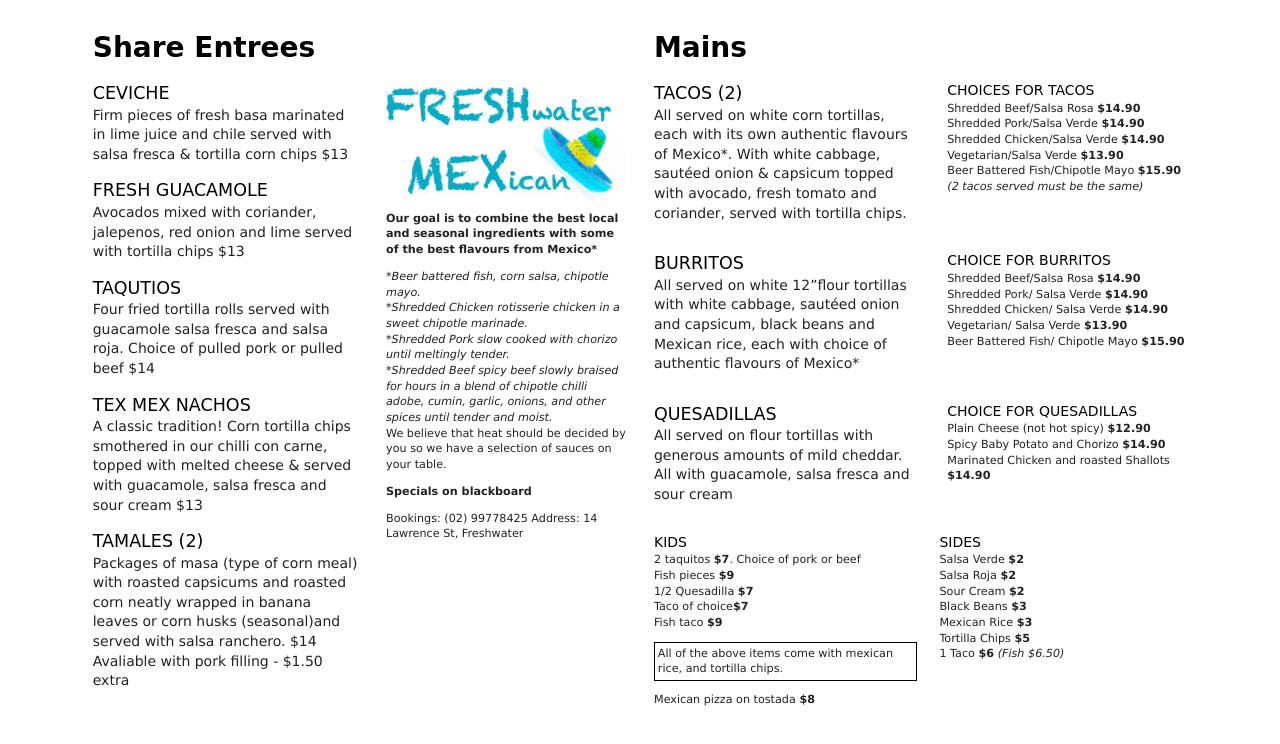
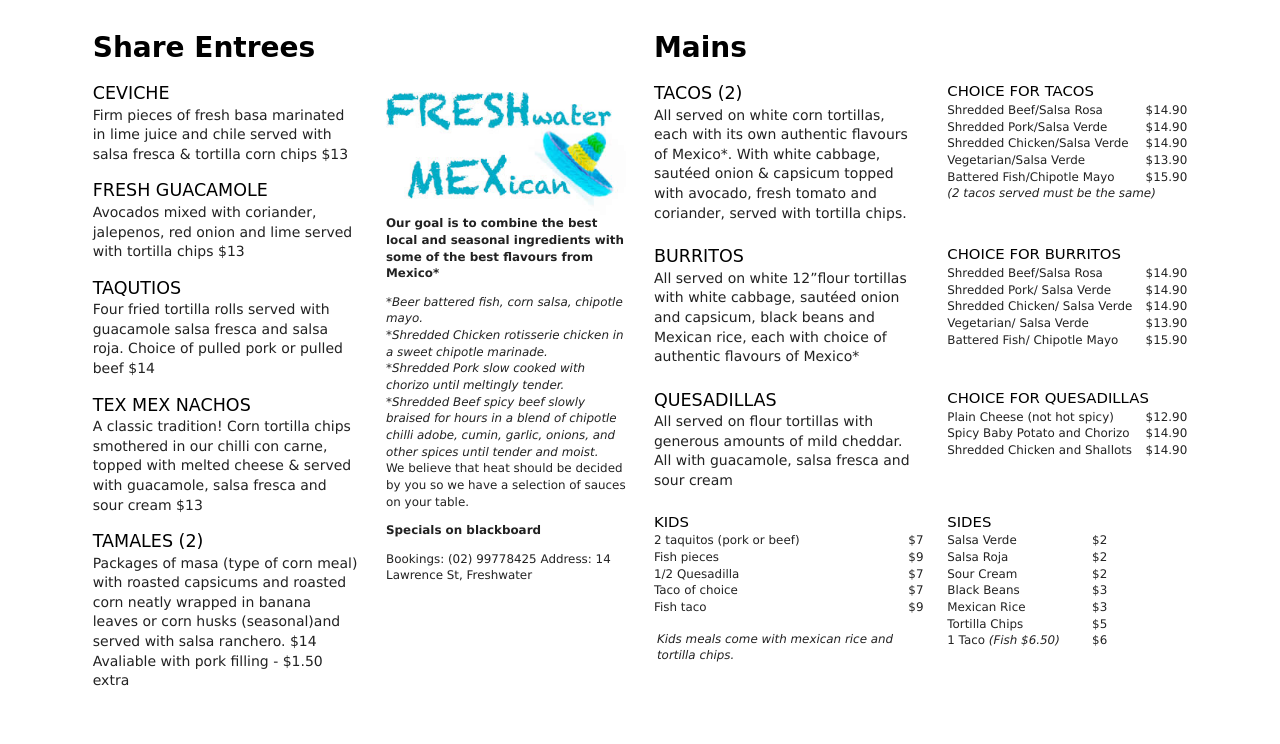
Before and after one commit to JordanDDisch/freshmex, a plain HTML site: page index.html in a window 1280 px wide. Drawn offline with nearby package versions, Linux system fonts and the light colour scheme; a web font is replaced by a local one.

Commit message:
Fixed prices

```diff
--- a/index.html
+++ b/index.html
@@ -103,13 +103,13 @@
 					</ul>
                 </div>
                 <div class="col-child-right col-child smaller-text">
-                    <span class="order-title">Choices for Tacos</span>
+                    <span class="order-title">Choice for Tacos</span>
                     <ul>
                         <li>Shredded Beef/Salsa Rosa <span class="price">$14.90</span></li>
                         <li>Shredded Pork/Salsa Verde <span class="price">$14.90</span></li>
                         <li>Shredded Chicken/Salsa Verde <span class="price">$14.90</span></li>
                         <li>Vegetarian/Salsa Verde <span class="price">$13.90</span></li>
-                        <li>Beer Battered Fish/Chipotle Mayo <span class="price">$15.90</span></li>
+                        <li>Battered Fish/Chipotle Mayo <span class="price">$15.90</span></li>
                         <li><em>(2 tacos served must be the same)</em></li>
                     </ul>
 
@@ -136,7 +136,7 @@
                         <li>Shredded Pork/ Salsa Verde <span class="price">$14.90</span></li>
                         <li>Shredded Chicken/ Salsa Verde <span class="price">$14.90</span></li>
                         <li>Vegetarian/ Salsa Verde <span class="price">$13.90</span></li>
-                        <li>Beer Battered Fish/ Chipotle Mayo <span class="price">$15.90</span></li>
+                        <li>Battered Fish/ Chipotle Mayo <span class="price">$15.90</span></li>
                     </ul>
                 </div>
             </div>
@@ -159,7 +159,7 @@
                     <ul>
                         <li>Plain Cheese (not hot spicy) <span class="price">$12.90</span></li>
                         <li>Spicy Baby Potato and Chorizo <span class="price">$14.90</span></li>
-                        <li>Marinated Chicken and roasted Shallots <span class="price">$14.90</span></li>
+                        <li>Shredded Chicken and Shallots <span class="price">$14.90</span></li>
                     </ul>
                 </div>
             </div>
@@ -170,16 +170,15 @@
                 <div class="col-child-left col-child kids">
                     <span class="order-title">Kids</span>
                     <ul>
-                        <li>2 taquitos <span class="price">$7</span>. Choice of pork or beef</li>
+                        <li>2 taquitos (pork or beef) <span class="price">$7</span></li>
                         <li>Fish pieces <span class="price">$9</span></li>
                         <li>1/2 Quesadilla <span class="price">$7</span></li>
                         <li>Taco of choice<span class="price">$7</span></li>
                         <li>Fish taco <span class="price">$9</span></li>
-                        <div class="supplemental">All of the above items come with mexican rice, and tortilla chips.</div>
-                        <li>Mexican pizza on tostada <span class="price">$8</span></li>
+                        <div class="supplemental">Kids meals come with mexican rice and tortilla chips.</div>
                     </ul>
                 </div>
-                <div class="col-child-right col-child">
+                <div class="col-child-right col-child sides">
                     <span class="order-title">Sides</span>
                     <ul>
                         <li>Salsa Verde <span class="price">$2</span></li>
--- a/scss/_layout.scss
+++ b/scss/_layout.scss
@@ -21,6 +21,7 @@ body {
 
 .col-child {
   float: left;
+  width: 100%;
 }
 .col-child-left {
   width: 55%;
--- a/scss/components/_mains.scss
+++ b/scss/components/_mains.scss
@@ -1,10 +1,10 @@
 .smaller-text {
-  font-size: .8em;
+  font-size: .85em;
   li {
     margin-bottom: 0;
   }
 }
 
 .col-parent-2 .col-child {
-  margin-bottom: .5em;
+  margin-bottom: .25em;
 }
--- /dev/null
+++ b/scss/components/_sides.scss
@@ -0,0 +1,3 @@
+.sides {
+  width: 30%;
+}
--- a/scss/components/_typography.scss
+++ b/scss/components/_typography.scss
@@ -36,11 +36,11 @@ h2, h3 {
 }
 
 .price {
-  font-weight: bold;
+  float: right;
 }
 
 .supplemental {
-  border: solid 1px black;
+  font-style: italic;
   padding: .25em;
   margin: 1em 0;
 }
```
Also changed, not shown: css/styles.css.
